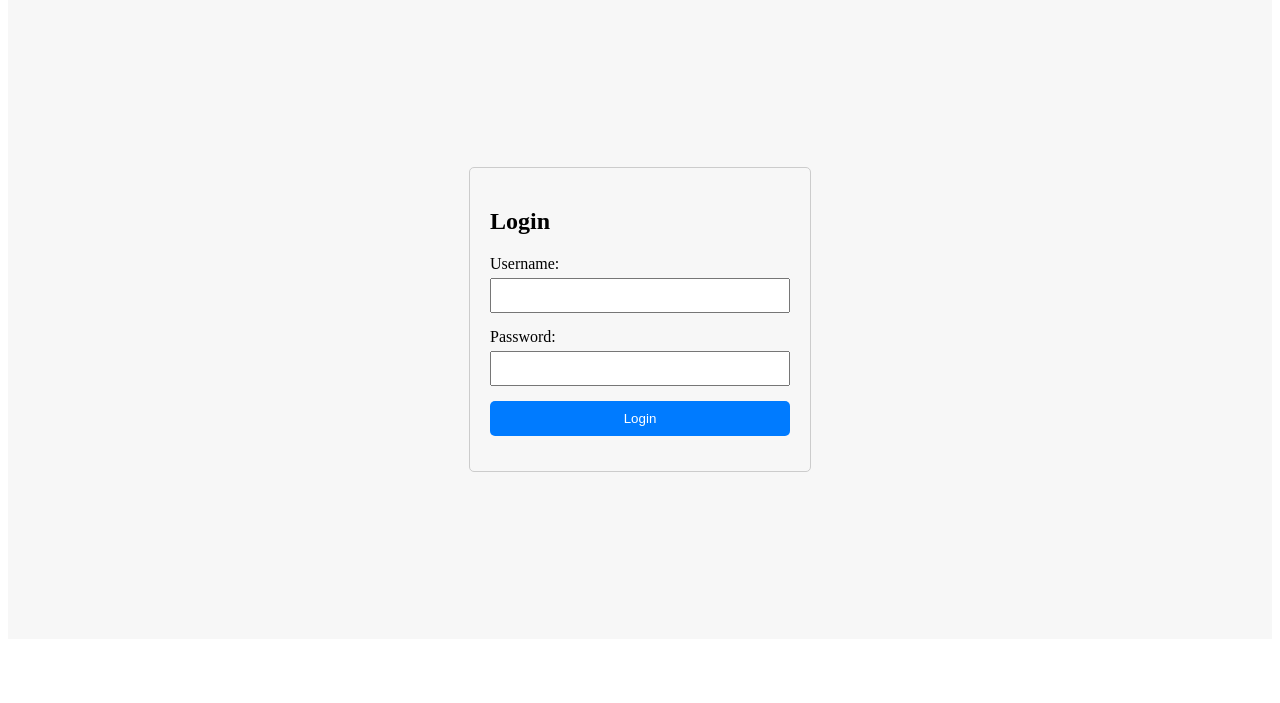
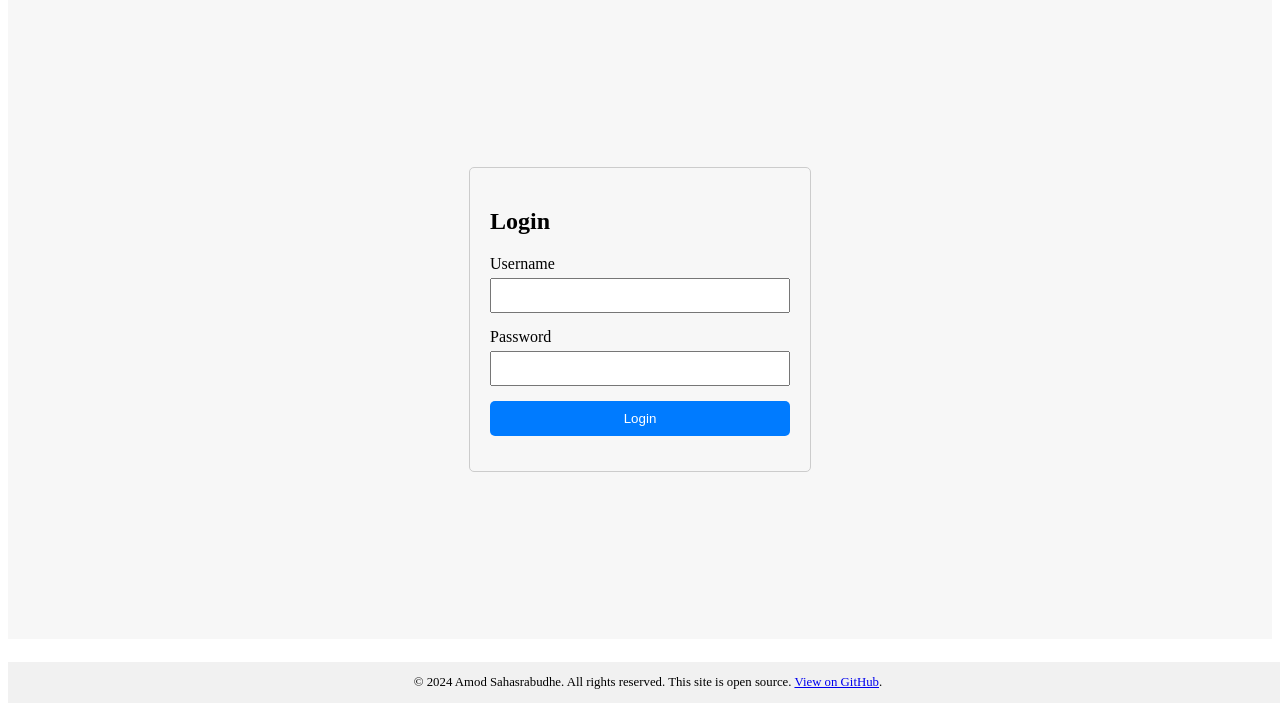
Before and after one commit to razor3598/football-tracking-data-tool, a Flask app: page / in a window 1280 px wide. Shown: the part 97-800 px from the top of the page. Run offline with Flask 3, Linux system fonts and the light colour scheme.

Commit message:
Added Footer + Some notes

```diff
--- a/app.py
+++ b/app.py
@@ -16,7 +16,10 @@ import os
 # Load environment variables from the .env file
 load_dotenv()
 
-# Dummy credentials. Use a DB & hashed password if in production.
+# Dummy credentials
+'''
+Use a DB & hashed password if in production.
+'''
 APP_USERNAME = os.environ.get("APP_USERNAME")
 APP_PASSWORD = os.environ.get("APP_PASSWORD")
 
@@ -40,7 +43,7 @@ sequences = {
 @app.route("/")
 def home():
     if session.get("authorized"):
-        return render_template('trackingtool.html')
+        return render_template('dropdownselection.html')
 
     # Render login template with optional error message
     error = request.args.get('error', '')
@@ -58,6 +61,9 @@ def tracking_tool():
 @app.route('/animation-data', methods=['POST'])
 @cross_origin(supports_credentials=True)
 def get_animation_data():
+    '''
+    REPLACE THIS CODE BY RETRIEVING TRACKING DATA FROM YOUR DATABASE / FILES.
+    '''
     # Open and read the JSON file
     with open('data/tracking_frames_1.json', 'r') as file:
         tracking_data = json.load(file)
--- a/static/style/styles.css
+++ b/static/style/styles.css
@@ -116,3 +116,12 @@
 .logout-button:hover {
   background-color: #c82333;
 }
+
+footer {
+  position: fixed;
+  bottom: 0;
+  width: 100%;
+  font-size: 0.8em;
+  text-align: center;
+  background-color: #f1f1f1;
+}
--- a/templates/dropdownselection.html
+++ b/templates/dropdownselection.html
@@ -113,5 +113,8 @@
             });
         </script>
     </div>
+    <footer>
+        <p>&copy; 2024 Amod Sahasrabudhe. All rights reserved. This site is open source. <a href="https://github.com/razor3598/football-tracking-data-tool">View on GitHub</a>.</p>
+    </footer>
 </body>
 </html>
--- a/templates/login.html
+++ b/templates/login.html
@@ -16,11 +16,11 @@
             {% endif %}
             <form action="{{ url_for('login') }}" method="post">
                 <div class="form-group">
-                    <label for="username">Username:</label>
+                    <label for="username">Username</label>
                     <input type="text" id="username" name="username" required>
                 </div>
                 <div class="form-group">
-                    <label for="password">Password:</label>
+                    <label for="password">Password</label>
                     <input type="password" id="password" name="password" required>
                 </div>
                 <div class="form-group">
@@ -29,5 +29,8 @@
             </form>
         </div>
     </div>
+    <footer>
+        <p>&copy; 2024 Amod Sahasrabudhe. All rights reserved. This site is open source. <a href="https://github.com/razor3598/football-tracking-data-tool">View on GitHub</a>.</p>
+    </footer>
 </body>
 </html>
--- a/templates/trackingtool.html
+++ b/templates/trackingtool.html
@@ -36,5 +36,10 @@
     <script  type="text/javascript" src="{{ url_for('static', filename='src/anims.js') }}"></script>
     <script  type="text/javascript" src="{{ url_for('static', filename='src/dragging-helper.js') }}"></script>
     <script type="text/javascript" src="{{ url_for('static', filename='src/initialize_players_pitch.js')}}"></script>
+
+    <footer>
+        <p>&copy; 2024 Amod Sahasrabudhe. All rights reserved. This site is open source. <a href="https://github.com/razor3598/football-tracking-data-tool">View on GitHub</a>.</p>
+    </footer>
+
 </body>
 </html>
```
